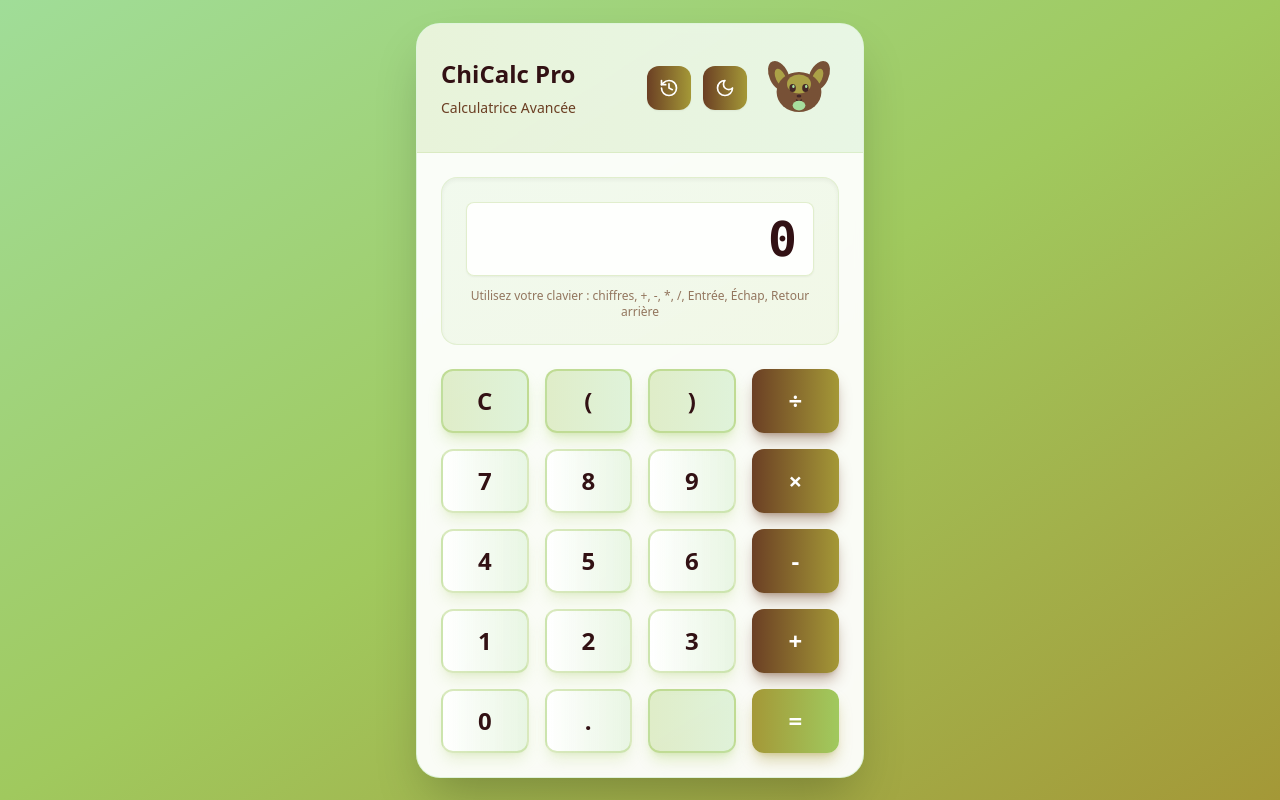
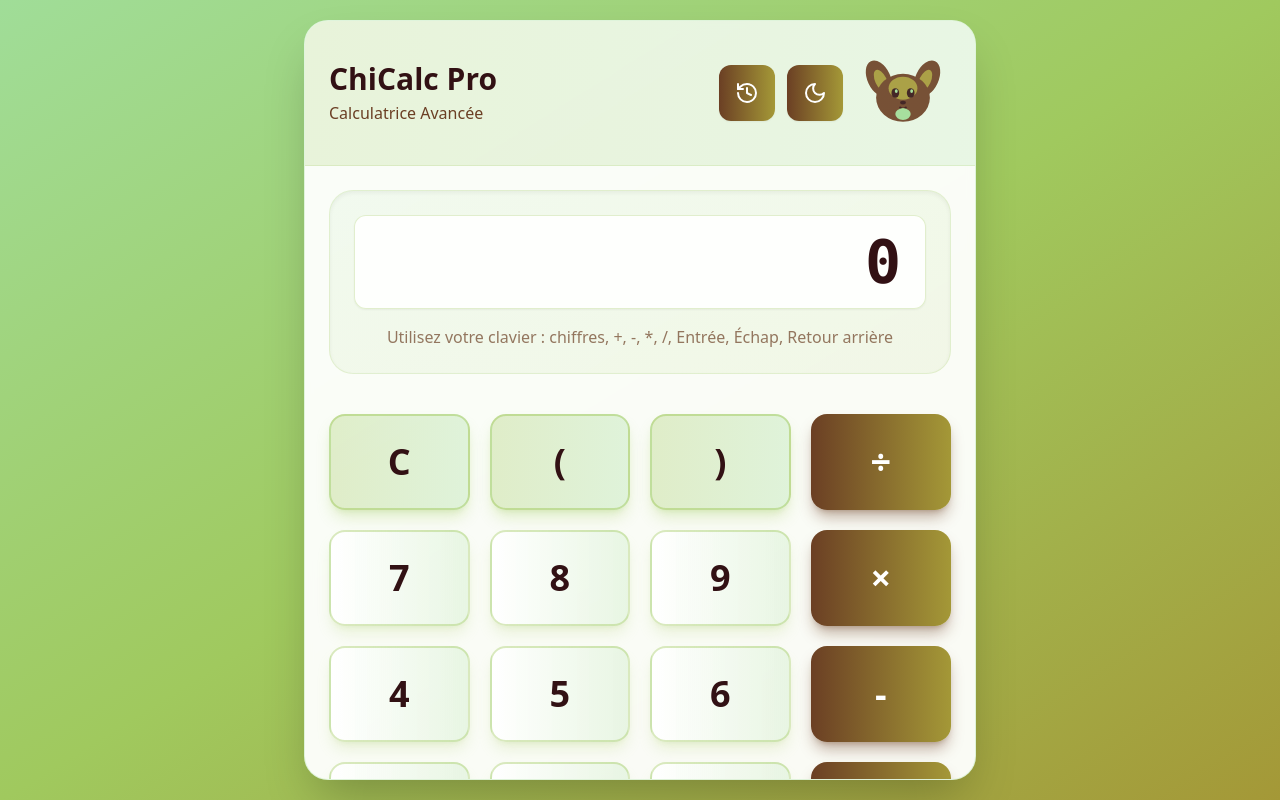
Before and after one commit to almoha73/ChiCalc, a React (Vite) app: page / in a window 1280 px wide. Built offline with nearby package versions, Linux system fonts and the light colour scheme.

Commit message:
Agrandir la calculatrice avec adaptation iPhone SE

```diff
--- a/src/App.tsx
+++ b/src/App.tsx
@@ -5,7 +5,7 @@ function App() {
   const { theme } = useThemeContext();
 
   return (
-    <div className={`min-h-screen transition-colors duration-300 flex items-center justify-center p-2 sm:p-4 ${
+    <div className={`min-h-screen transition-colors duration-300 flex items-center justify-center p-1 sm:p-2 md:p-4 ${
       theme === 'dark'
         ? 'bg-gradient-to-br from-palette-1 via-palette-2 to-palette-3'
         : 'bg-gradient-to-br from-palette-5 via-palette-4 to-palette-3'
--- a/src/components/Calculator.tsx
+++ b/src/components/Calculator.tsx
@@ -22,45 +22,46 @@ const Calculator: React.FC = () => {
 
   return (
     <>
-      <div className="w-full max-w-sm sm:max-w-md mx-auto">
-        <div className={`backdrop-blur-sm rounded-2xl sm:rounded-3xl shadow-2xl border overflow-hidden transition-colors duration-300 ${
+      <div className="w-full h-full max-w-[95vw] max-h-[95vh] sm:max-w-lg md:max-w-xl lg:max-w-2xl mx-auto flex flex-col">
+        <div className={`backdrop-blur-sm rounded-xl sm:rounded-2xl md:rounded-3xl shadow-2xl border overflow-hidden transition-colors duration-300 flex-1 flex flex-col ${
           theme === 'dark'
             ? 'bg-palette-2/90 border-palette-3/30'
             : 'bg-white/95 border-palette-5/30'
         }`}>
           {/* En-tête avec Chihuahua et Boutons */}
-          <div className={`relative p-3 sm:p-6 border-b transition-colors duration-300 ${
+          <div className={`relative p-2 sm:p-4 md:p-6 border-b transition-colors duration-300 flex-shrink-0 ${
             theme === 'dark'
               ? 'bg-gradient-to-r from-palette-3/20 to-palette-4/20 border-palette-3/20'
               : 'bg-gradient-to-r from-palette-4/20 to-palette-5/20 border-palette-4/20'
           }`}>
             <div className="flex items-center justify-between">
               <div>
-                <h1 className={`text-lg sm:text-2xl font-bold mb-1 sm:mb-2 transition-colors duration-300 ${
+                <h1 className={`text-base sm:text-xl md:text-2xl lg:text-3xl font-bold mb-1 transition-colors duration-300 ${
                   theme === 'dark' ? 'text-palette-5' : 'text-palette-1'
                 }`}>
                   ChiCalc Pro
                 </h1>
-                <p className={`text-xs sm:text-sm transition-colors duration-300 ${
+                <p className={`text-xs sm:text-sm md:text-base transition-colors duration-300 ${
                   theme === 'dark' ? 'text-palette-4' : 'text-palette-2'
                 }`}>
                   Calculatrice Avancée
                 </p>
               </div>
-              <div className="flex items-center gap-2 sm:gap-3">
+              <div className="flex items-center gap-1 sm:gap-2 md:gap-3">
                 <button
                   onClick={() => setIsHistoryOpen(true)}
-                  className={`p-2 sm:p-3 rounded-lg sm:rounded-xl transition-all duration-300 transform hover:scale-105 active:scale-95 shadow-sm hover:shadow-md relative ${
+                  className={`p-2 sm:p-3 md:p-4 rounded-lg sm:rounded-xl transition-all duration-300 transform hover:scale-105 active:scale-95 shadow-sm hover:shadow-md relative ${
                     theme === 'dark'
                       ? 'bg-gradient-to-r from-palette-3 to-palette-4 text-palette-1 hover:from-palette-3/90 hover:to-palette-4/90'
                       : 'bg-gradient-to-r from-palette-2 to-palette-3 text-white hover:from-palette-2/90 hover:to-palette-3/90'
                   }`}
                   title="Voir l'historique"
                 >
-                  <History size={18} className="sm:hidden" />
-                  <History size={20} className="hidden sm:block" />
+                  <History size={16} className="sm:hidden" />
+                  <History size={20} className="hidden sm:block md:hidden" />
+                  <History size={24} className="hidden md:block" />
                   {history.length > 0 && (
-                    <div className={`absolute -top-1 -right-1 w-4 h-4 sm:w-5 sm:h-5 rounded-full text-xs font-bold flex items-center justify-center border-2 transition-colors duration-300 ${
+                    <div className={`absolute -top-1 -right-1 w-4 h-4 sm:w-5 sm:h-5 md:w-6 md:h-6 rounded-full text-xs sm:text-sm font-bold flex items-center justify-center border-2 transition-colors duration-300 ${
                       theme === 'dark'
                         ? 'bg-palette-5 text-palette-1 border-palette-1'
                         : 'bg-palette-4 text-white border-white'
@@ -70,20 +71,20 @@ const Calculator: React.FC = () => {
                   )}
                 </button>
                 <ThemeToggle />
-                <ChihuahuaIllustration className="w-12 h-12 sm:w-20 sm:h-20 opacity-90" />
+                <ChihuahuaIllustration className="w-10 h-10 sm:w-16 sm:h-16 md:w-20 md:h-20 lg:w-24 lg:h-24 opacity-90" />
               </div>
             </div>
           </div>
 
           {/* Affichage */}
-          <div className="p-3 sm:p-6 pb-2 sm:pb-4">
+          <div className="p-2 sm:p-4 md:p-6 pb-1 sm:pb-2 md:pb-4 flex-shrink-0">
             <CalculatorDisplay
               display={display}
             />
           </div>
 
           {/* Boutons */}
-          <div className="p-3 sm:p-6 pt-1 sm:pt-2">
+          <div className="p-2 sm:p-4 md:p-6 pt-1 sm:pt-2 flex-1 flex flex-col">
             <CalculatorButtons
               onButtonClick={handleButtonClick}
             />
--- a/src/components/CalculatorButtons.tsx
+++ b/src/components/CalculatorButtons.tsx
@@ -18,7 +18,7 @@ const CalculatorButtons: React.FC<CalculatorButtonsProps> = ({ onButtonClick })
   ];
 
   const getButtonStyle = (button: string) => {
-    const baseStyle = "h-12 sm:h-16 md:h-18 rounded-lg sm:rounded-xl font-bold text-lg sm:text-2xl transition-all duration-200 transform active:scale-95 shadow-lg hover:shadow-xl";
+    const baseStyle = "h-12 sm:h-16 md:h-20 lg:h-24 rounded-lg sm:rounded-xl md:rounded-2xl font-bold text-lg sm:text-2xl md:text-3xl lg:text-4xl transition-all duration-200 transform active:scale-95 shadow-lg hover:shadow-xl flex items-center justify-center";
 
     if (button === '=') {
       return `${baseStyle} ${
@@ -53,7 +53,7 @@ const CalculatorButtons: React.FC<CalculatorButtonsProps> = ({ onButtonClick })
   };
 
   return (
-    <div className="grid grid-cols-4 gap-2 sm:gap-4">
+    <div className="grid grid-cols-4 gap-2 sm:gap-3 md:gap-4 lg:gap-5 h-full">
       {buttons.flat().map((button, index) => (
         <button
           key={index}
@@ -61,9 +61,12 @@ const CalculatorButtons: React.FC<CalculatorButtonsProps> = ({ onButtonClick })
           className={getButtonStyle(button)}
         >
           {button === '⌫' ? (
-            <Delete size={20} className="mx-auto sm:hidden" />
-          ) : button === '⌫' ? (
-            <Delete size={24} className="mx-auto hidden sm:block" />
+            <>
+              <Delete size={18} className="sm:hidden" />
+              <Delete size={24} className="hidden sm:block md:hidden" />
+              <Delete size={28} className="hidden md:block lg:hidden" />
+              <Delete size={32} className="hidden lg:block" />
+            </>
           ) : (
             button
           )}
--- a/src/components/CalculatorDisplay.tsx
+++ b/src/components/CalculatorDisplay.tsx
@@ -9,13 +9,13 @@ const CalculatorDisplay: React.FC<CalculatorDisplayProps> = ({ display }) => {
   const { theme } = useThemeContext();
 
   return (
-    <div className={`rounded-xl sm:rounded-2xl p-3 sm:p-6 shadow-inner border transition-colors duration-300 ${
+    <div className={`rounded-xl sm:rounded-2xl md:rounded-3xl p-3 sm:p-4 md:p-6 shadow-inner border transition-colors duration-300 ${
       theme === 'dark'
         ? 'bg-gradient-to-br from-palette-1/20 to-palette-2/20 border-palette-3/20'
         : 'bg-gradient-to-br from-palette-5/10 to-palette-4/10 border-palette-4/20'
     }`}>
       {/* Affichage Unifié */}
-      <div className={`text-2xl sm:text-4xl md:text-5xl font-bold font-mono min-h-[3rem] sm:min-h-[4rem] rounded-lg px-3 sm:px-4 py-2 sm:py-3 border shadow-sm flex items-center justify-end overflow-hidden transition-colors duration-300 ${
+      <div className={`text-xl sm:text-3xl md:text-4xl lg:text-5xl xl:text-6xl font-bold font-mono min-h-[2.5rem] sm:min-h-[3.5rem] md:min-h-[4.5rem] lg:min-h-[5.5rem] rounded-lg sm:rounded-xl px-3 sm:px-4 md:px-6 py-2 sm:py-3 md:py-4 border shadow-sm flex items-center justify-end overflow-hidden transition-colors duration-300 ${
         theme === 'dark'
           ? 'bg-palette-1/40 border-palette-2/30 text-palette-5'
           : 'bg-white/90 border-palette-4/30 text-palette-1'
@@ -26,7 +26,7 @@ const CalculatorDisplay: React.FC<CalculatorDisplayProps> = ({ display }) => {
       </div>
 
       {/* Indication clavier - masquée sur très petits écrans */}
-      <div className={`text-xs mt-2 sm:mt-3 text-center transition-colors duration-300 hidden sm:block ${
+      <div className={`text-xs sm:text-sm md:text-base mt-2 sm:mt-3 md:mt-4 text-center transition-colors duration-300 hidden sm:block ${
         theme === 'dark' ? 'text-palette-4/70' : 'text-palette-2/70'
       }`}>
         Utilisez votre clavier : chiffres, +, -, *, /, Entrée, Échap, Retour arrière
--- a/src/components/ThemeToggle.tsx
+++ b/src/components/ThemeToggle.tsx
@@ -8,7 +8,7 @@ const ThemeToggle: React.FC = () => {
   return (
     <button
       onClick={toggleTheme}
-      className={`p-2 sm:p-3 rounded-lg sm:rounded-xl transition-all duration-300 transform hover:scale-105 active:scale-95 shadow-sm hover:shadow-md ${
+      className={`p-2 sm:p-3 md:p-4 rounded-lg sm:rounded-xl transition-all duration-300 transform hover:scale-105 active:scale-95 shadow-sm hover:shadow-md ${
         theme === 'dark'
           ? 'bg-gradient-to-r from-palette-4 to-palette-5 text-palette-1 hover:from-palette-4/90 hover:to-palette-5/90'
           : 'bg-gradient-to-r from-palette-2 to-palette-3 text-white hover:from-palette-2/90 hover:to-palette-3/90'
@@ -16,14 +16,17 @@ const ThemeToggle: React.FC = () => {
       title={theme === 'light' ? 'Passer au thème sombre' : 'Passer au thème clair'}
     >
       {theme === 'light' ? (
-        <Moon size={18} className="sm:hidden" />
+        <>
+          <Moon size={16} className="sm:hidden" />
+          <Moon size={20} className="hidden sm:block md:hidden" />
+          <Moon size={24} className="hidden md:block" />
+        </>
       ) : (
-        <Sun size={18} className="sm:hidden" />
-      )}
-      {theme === 'light' ? (
-        <Moon size={20} className="hidden sm:block" />
-      ) : (
-        <Sun size={20} className="hidden sm:block" />
+        <>
+          <Sun size={16} className="sm:hidden" />
+          <Sun size={20} className="hidden sm:block md:hidden" />
+          <Sun size={24} className="hidden md:block" />
+        </>
       )}
     </button>
   );
```
Also changed, not shown: src/components/HistoryModal.tsx (+30 -20 lines).
